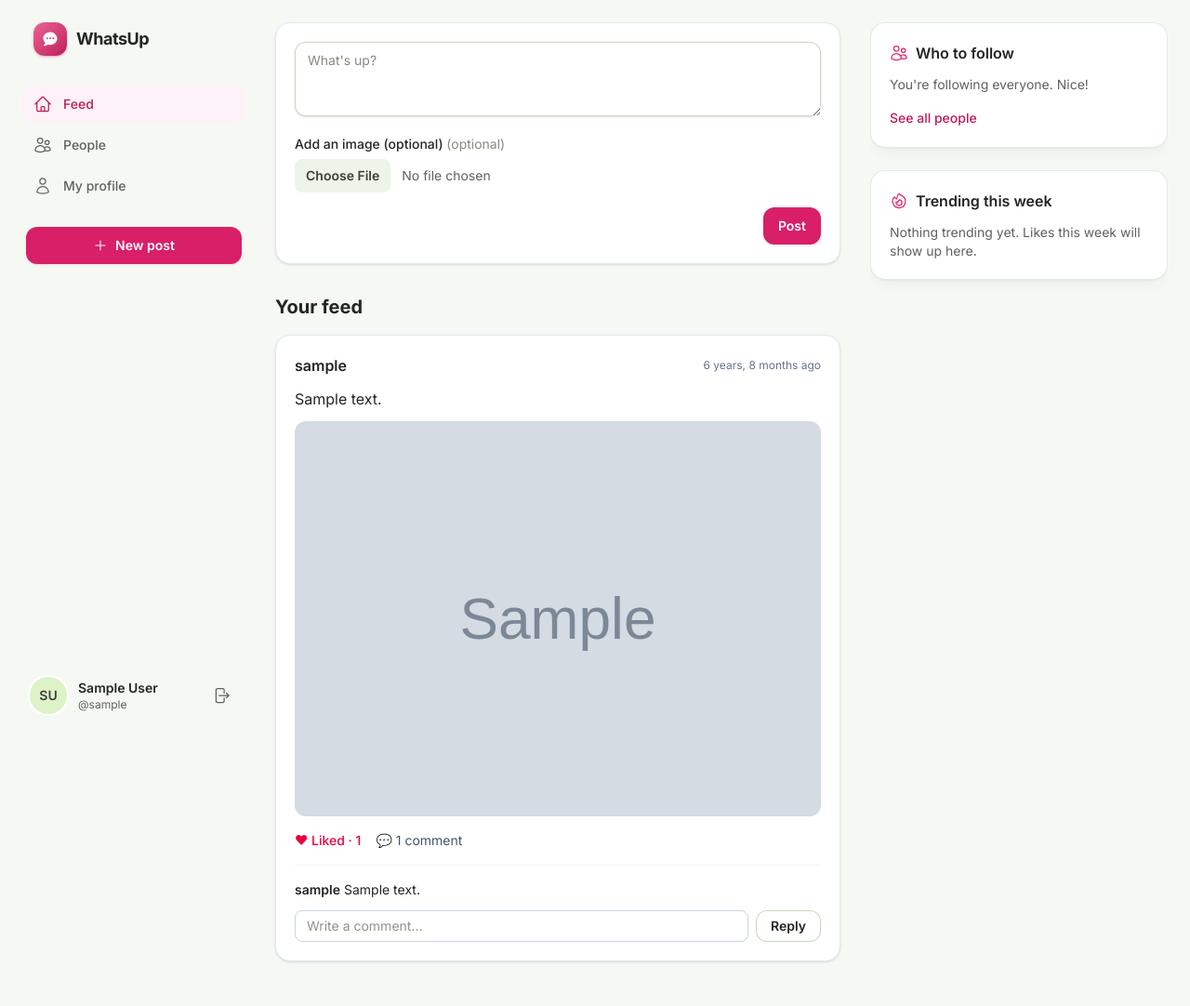
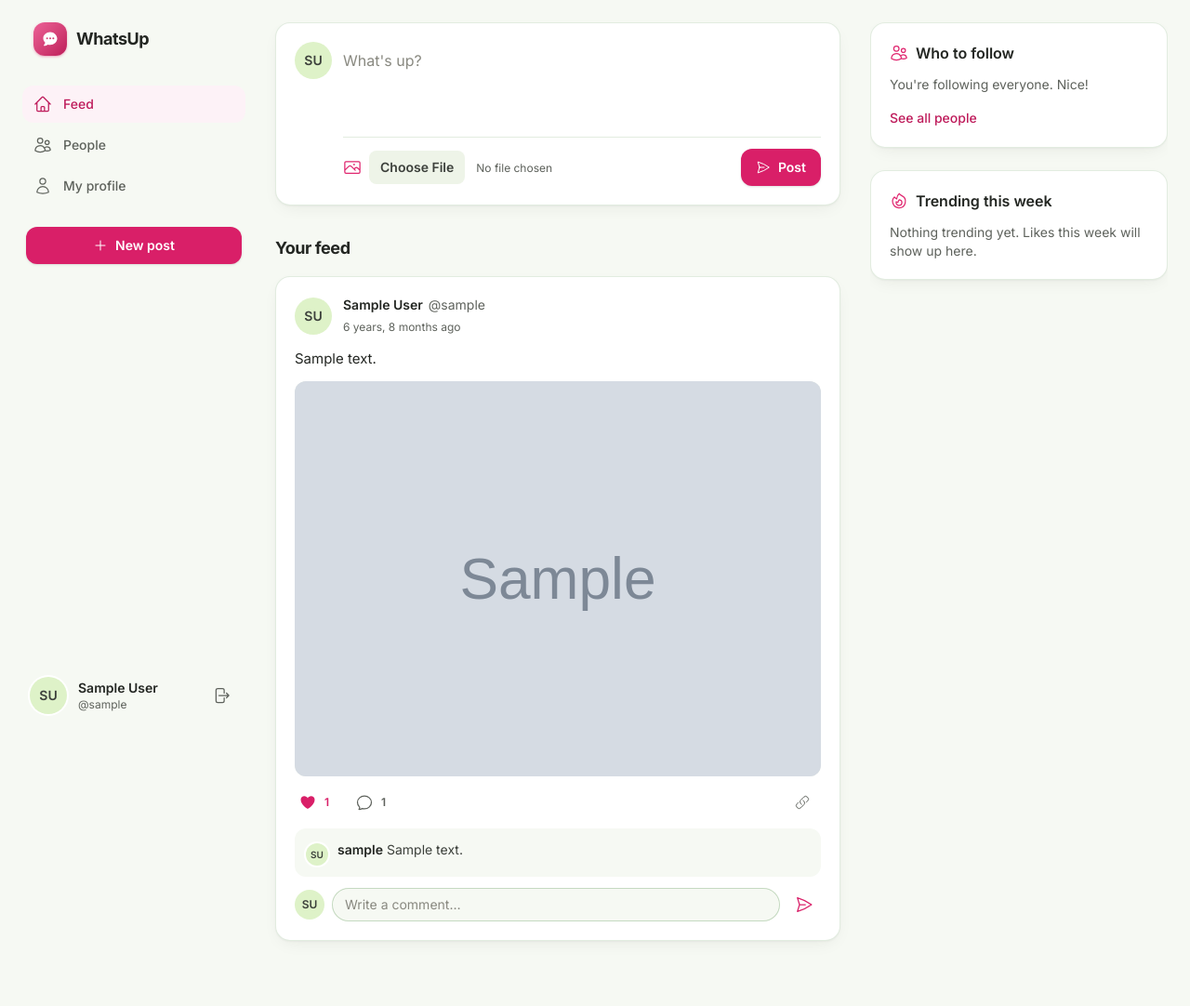
Before and after one commit to ShmuelNg1212/WhatsUp, a Django app: page /feed/ in a window 1280 px wide. Shown: the whole page at 93% size. After the commit the page ends 1013 px from the top, so only its background shows below. Run offline with Django 5.2, Linux system fonts and the light colour scheme; the visitor is signed in with stand-in values (Sample User, id 1); data comes from the database, SQL or seed files in the repository; tables that the repository leaves empty hold one stand-in row (values such as "Sample post"); grey boxes marked "Sample" are stand-in pictures.

Commit message:
refactor(ui): redesign post cards, ad cards and feed
Co-Authored-By: Claude Opus 5.5 <noreply@anthropic.com>

```diff
--- a/accounts/templatetags/ui.py
+++ b/accounts/templatetags/ui.py
@@ -32,3 +32,12 @@ def initials(user):
     name = getattr(user, "username", "") or "?"
     parts = [p for p in re.split(r"[\W_]+|(?<=[a-z])(?=[A-Z])", name) if p]
     return "".join(p[0] for p in parts[:2]).upper() or name[0].upper()
+
+
+@register.filter
+def domain(url):
+    """'https://www.acme.example/sale?x=1' → 'acme.example' (for display only)."""
+    from urllib.parse import urlsplit
+
+    host = urlsplit(str(url)).hostname or ""
+    return host.removeprefix("www.")
--- /dev/null
+++ b/templates/components/pagination.html
@@ -0,0 +1,8 @@
+{# Newer/Older pager. Expects `page_obj`. #}
+{% if page_obj.has_other_pages %}
+<nav class="mt-8 flex items-center justify-between gap-3 text-sm" aria-label="Pagination">
+  {% if page_obj.has_previous %}<a class="btn btn-secondary btn-sm" href="?page={{ page_obj.previous_page_number }}">{% include "components/icon.html" with name="chevron-left" cls="h-4 w-4" only %} Newer</a>{% else %}<span></span>{% endif %}
+  <span class="text-sage-700">Page {{ page_obj.number }} of {{ page_obj.paginator.num_pages }}</span>
+  {% if page_obj.has_next %}<a class="btn btn-secondary btn-sm" href="?page={{ page_obj.next_page_number }}">Older {% include "components/icon.html" with name="chevron-right" cls="h-4 w-4" only %}</a>{% else %}<span></span>{% endif %}
+</nav>
+{% endif %}
--- /dev/null
+++ b/templates/posts/_comment.html
@@ -0,0 +1,6 @@
+{# One comment. Expects `comment` (author select_related). #}
+<li class="flex gap-2.5">
+  <a href="{% url 'posts:profile' comment.author.username %}" class="mt-0.5">{% include "components/avatar.html" with user=comment.author size="xs" only %}</a>
+  <p class="min-w-0 text-sm leading-relaxed"><a href="{% url 'posts:profile' comment.author.username %}" class="font-semibold hover:underline">{{ comment.author.username }}</a>
+    <span class="whitespace-pre-line break-words text-sage-800">{{ comment.body }}</span></p>
+</li>
--- /dev/null
+++ b/templates/posts/_composer.html
@@ -0,0 +1,23 @@
+{# New-post composer. Expects `form` (PostForm). Anchored as #compose (mobile "Post" tab). #}
+<form id="compose" method="post" enctype="multipart/form-data" class="card scroll-mt-24 p-4 sm:p-5">
+  {% csrf_token %}
+  {% if form.non_field_errors %}<div class="mb-3 rounded-xl bg-red-50 px-3 py-2 text-sm text-red-800">{% for e in form.non_field_errors %}<p>{{ e }}</p>{% endfor %}</div>{% endif %}
+  <div class="flex gap-3">
+    {% include "components/avatar.html" with user=user only %}
+    <div class="min-w-0 flex-1">
+      <div class="field{% if form.body.errors %} field-invalid{% endif %} [&_textarea]:resize-none [&_textarea]:px-0 [&_textarea]:pt-2 [&_textarea]:text-base [&_textarea]:shadow-none [&_textarea]:ring-0 [&_textarea]:focus:ring-0">
+        <label for="{{ form.body.id_for_label }}" class="sr-only">What's up?</label>
+        {{ form.body }}
+        {% for error in form.body.errors %}<p class="field-error">{{ error }}</p>{% endfor %}
+      </div>
+      <div class="mt-3 flex flex-wrap items-center justify-between gap-3 border-t border-sage-300/50 pt-3">
+        <div class="field{% if form.image.errors %} field-invalid{% endif %} min-w-0 basis-full sm:basis-auto sm:flex-1 [&_input]:text-xs">
+          <label for="{{ form.image.id_for_label }}" class="sr-only">Add an image (optional)</label>
+          <div class="flex items-center gap-2 text-sage-700">{% include "components/icon.html" with name="photo" cls="h-5 w-5 text-brand-500" only %}{{ form.image }}</div>
+          {% for error in form.image.errors %}<p class="field-error">{{ error }}</p>{% endfor %}
+        </div>
+        {% include "components/button.html" with label="Post" icon="send" extra="ml-auto" only %}
+      </div>
+    </div>
+  </div>
+</form>
--- a/templates/posts/_pagination.html
+++ /dev/null
@@ -1,7 +0,0 @@
-{% if page_obj.has_other_pages %}
-<nav class="mt-6 flex items-center justify-between text-sm" aria-label="Pagination">
-  {% if page_obj.has_previous %}<a class="btn btn-secondary" href="?page={{ page_obj.previous_page_number }}">← Newer</a>{% else %}<span></span>{% endif %}
-  <span class="text-slate-500">Page {{ page_obj.number }} of {{ page_obj.paginator.num_pages }}</span>
-  {% if page_obj.has_next %}<a class="btn btn-secondary" href="?page={{ page_obj.next_page_number }}">Older →</a>{% else %}<span></span>{% endif %}
-</nav>
-{% endif %}
--- a/templates/posts/_post_card.html
+++ b/templates/posts/_post_card.html
@@ -1,45 +1,63 @@
-{# A single post. Expects `post` from posts.queries.annotated_posts(). #}
+{% comment %}
+  An organic post. Expects `post` from posts.queries.annotated_posts()
+  (author joined; like_count, comment_count, liked_by_me, shown_comments).
+  Keep in visual sync with ads/_ad_card.html (see doc/wiki/design-system.md).
+{% endcomment %}
 {% load humanize %}
-<article class="rounded-2xl border border-slate-200 bg-white p-5 shadow-sm scroll-mt-4" id="post-{{ post.pk }}">
-  <header class="flex items-center justify-between">
-    <a href="{% url 'posts:profile' post.author.username %}" class="font-semibold hover:underline">{{ post.author.username }}</a>
-    <a href="{{ post.get_absolute_url }}" class="text-xs text-slate-500 hover:underline">
-      <time datetime="{{ post.created_at|date:'c' }}">{{ post.created_at|naturaltime }}</time>
+<article class="card scroll-mt-24 p-4 sm:p-5" id="post-{{ post.pk }}">
+  <header class="flex items-center gap-3">
+    <a href="{% url 'posts:profile' post.author.username %}">{% include "components/avatar.html" with user=post.author only %}</a>
+    <div class="min-w-0 flex-1">
+      <p class="flex items-baseline gap-1.5 text-sm">
+        <a href="{% url 'posts:profile' post.author.username %}" class="truncate font-semibold hover:underline">{% firstof post.author.get_full_name post.author.username %}</a>
+        <span class="truncate text-sage-700">@{{ post.author.username }}</span>
+      </p>
+      <a href="{{ post.get_absolute_url }}" class="text-xs text-sage-700 hover:underline"><time datetime="{{ post.created_at|date:'c' }}">{{ post.created_at|naturaltime }}</time></a>
+    </div>
+  </header>
+
+  <p class="mt-3 whitespace-pre-line break-words text-[15px] leading-relaxed text-sage-900">{{ post.body }}</p>
+  {% if post.image %}
+    <a href="{{ post.get_absolute_url }}" class="mt-3 block overflow-hidden rounded-xl bg-sage-100">
+      <img src="{{ post.image.url }}" alt="Image attached to {{ post.author.username }}'s post" loading="lazy" class="max-h-[32rem] w-full object-cover">
     </a>
-  </header>
-  <p class="mt-3 whitespace-pre-line break-words">{{ post.body }}</p>
-  {% if post.image %}
-    <img src="{{ post.image.url }}" alt="Image attached to {{ post.author.username }}'s post" class="mt-3 max-h-[32rem] w-full rounded-xl object-cover">
   {% endif %}
 
-  <footer class="mt-4 flex items-center gap-4 text-sm">
+  <footer class="-ml-2 mt-3 flex items-center gap-1 text-sm">
     <form method="post" action="{% url 'posts:like' post.pk %}">
       {% csrf_token %}
       <input type="hidden" name="next" value="{{ request.get_full_path }}#post-{{ post.pk }}">
-      <button type="submit" class="{% if post.liked_by_me %}font-medium text-rose-600{% else %}text-slate-600{% endif %} hover:text-rose-600"
+      <button type="submit" class="btn btn-ghost btn-sm rounded-full {% if post.liked_by_me %}text-brand-600 hover:text-brand-700{% endif %}"
               data-testid="like-button" data-liked="{{ post.liked_by_me|yesno:'true,false' }}" aria-pressed="{{ post.liked_by_me|yesno:'true,false' }}">
-        {% if post.liked_by_me %}♥ Liked{% else %}♡ Like{% endif %} · <span data-testid="like-count">{{ post.like_count }}</span>
+        {% include "components/icon.html" with name="heart" solid=post.liked_by_me cls="h-5 w-5" only %}
+        <span class="sr-only">{% if post.liked_by_me %}Liked{% else %}Like{% endif %}</span>
+        <span data-testid="like-count">{{ post.like_count }}</span>
       </button>
     </form>
-    <a href="{{ post.get_absolute_url }}" class="text-slate-600 hover:text-indigo-600">💬 {{ post.comment_count }} comment{{ post.comment_count|pluralize }}</a>
+    <a href="{{ post.get_absolute_url }}" class="btn btn-ghost btn-sm rounded-full" title="Comments">
+      {% include "components/icon.html" with name="chat" cls="h-5 w-5" only %}
+      <span>{{ post.comment_count }}<span class="sr-only"> comment{{ post.comment_count|pluralize }}</span></span>
+    </a>
+    <a href="{{ post.get_absolute_url }}" class="btn btn-ghost btn-sm ml-auto rounded-full" title="Open post" aria-label="Open post">
+      {% include "components/icon.html" with name="link" cls="h-4 w-4" only %}
+    </a>
   </footer>
 
   {% if post.shown_comments %}
-    <ul class="mt-4 space-y-2 border-t border-slate-100 pt-4 text-sm">
-      {% for comment in post.shown_comments %}
-        <li><a href="{% url 'posts:profile' comment.author.username %}" class="font-semibold hover:underline">{{ comment.author.username }}</a> <span class="whitespace-pre-line break-words">{{ comment.body }}</span></li>
-      {% endfor %}
-    </ul>
-    {% if post.comment_count > post.shown_comments|length %}
-      <a href="{{ post.get_absolute_url }}" class="mt-2 inline-block text-sm text-indigo-600 hover:underline">View all {{ post.comment_count }} comments</a>
-    {% endif %}
+    <div class="mt-3 rounded-xl bg-sage-50 p-3">
+      {% if post.comment_count > post.shown_comments|length %}
+        <a href="{{ post.get_absolute_url }}" class="mb-2.5 inline-block text-xs font-semibold text-sage-700 hover:text-sage-900">View all {{ post.comment_count }} comments</a>
+      {% endif %}
+      <ul class="space-y-2.5">{% for comment in post.shown_comments %}{% include "posts/_comment.html" %}{% endfor %}</ul>
+    </div>
   {% endif %}
 
-  <form method="post" action="{% url 'posts:comment' post.pk %}" class="mt-3 flex gap-2">
+  <form method="post" action="{% url 'posts:comment' post.pk %}" class="mt-3 flex items-center gap-2">
     {% csrf_token %}
     <input type="hidden" name="next" value="{{ request.get_full_path }}#post-{{ post.pk }}">
+    {% include "components/avatar.html" with user=user size="sm" only %}
     <input type="text" name="body" maxlength="1000" required placeholder="Write a comment…" aria-label="Comment on this post"
-           class="flex-1 rounded-lg border border-slate-300 px-3 py-1.5 text-sm focus:border-indigo-500 focus:outline-none focus:ring-2 focus:ring-indigo-200">
-    <button type="submit" class="btn btn-secondary py-1.5 text-sm">Reply</button>
+           class="input flex-1 rounded-full bg-sage-50 py-2 shadow-none">
+    <button type="submit" class="btn btn-ghost rounded-full p-2 text-brand-600" aria-label="Send comment">{% include "components/icon.html" with name="send" only %}</button>
   </form>
 </article>
--- a/templates/posts/feed.html
+++ b/templates/posts/feed.html
@@ -1,25 +1,17 @@
 {% extends "layouts/social.html" %}
-{% load humanize %}
 {% block title %}Your feed{% endblock %}
+{% block page_title %}Home{% endblock %}
 {% block content %}
-<div class="mx-auto max-w-2xl">
-  <form method="post" enctype="multipart/form-data" class="space-y-4 rounded-2xl border border-slate-200 bg-white p-5 shadow-sm">
-    {% csrf_token %}
-    {% include "components/form.html" %}
-    <div class="text-right"><button type="submit" class="btn btn-primary">Post</button></div>
-  </form>
+{% include "posts/_composer.html" %}
 
-  <h1 class="mt-8 mb-4 text-xl font-bold">Your feed</h1>
-  <div class="space-y-4">
-    {% for item in feed_items %}
-      {% include "posts/_feed_item.html" %}
-    {% empty %}
-      <div class="rounded-2xl border border-dashed border-slate-300 bg-white p-10 text-center text-slate-500">
-        <p class="font-medium text-slate-700">Your feed is empty.</p>
-        <p class="mt-1 text-sm">Write your first post above, or follow people to see theirs.</p>
-      </div>
-    {% endfor %}
-  </div>
-  {% include "posts/_pagination.html" %}
+<h1 class="mb-4 mt-8 text-lg font-bold tracking-tight">Your feed</h1>
+<div class="space-y-4">
+  {% for item in feed_items %}
+    {% include "posts/_feed_item.html" %}
+  {% empty %}
+    {% url 'posts:people' as people_url %}
+    {% include "components/empty_state.html" with title="Your feed is empty." text="Write your first post above, or follow people to see theirs here." icon="home" action_label="Find people" action_href=people_url only %}
+  {% endfor %}
 </div>
+{% include "components/pagination.html" %}
 {% endblock %}
--- a/templates/posts/people.html
+++ b/templates/posts/people.html
@@ -16,6 +16,6 @@
       <li class="px-5 py-10 text-center text-slate-500">No one else is here yet.</li>
     {% endfor %}
   </ul>
-  {% include "posts/_pagination.html" %}
+  {% include "components/pagination.html" %}
 </div>
 {% endblock %}
--- a/templates/posts/profile.html
+++ b/templates/posts/profile.html
@@ -25,6 +25,6 @@
       <p class="rounded-2xl border border-dashed border-slate-300 bg-white p-10 text-center text-slate-500">No posts yet.</p>
     {% endfor %}
   </div>
-  {% include "posts/_pagination.html" %}
+  {% include "components/pagination.html" %}
 </div>
 {% endblock %}
```
Also changed, not shown: templates/ads/_ad_card.html (+20 -15 lines), templates/posts/detail.html (+3 -4 lines).
